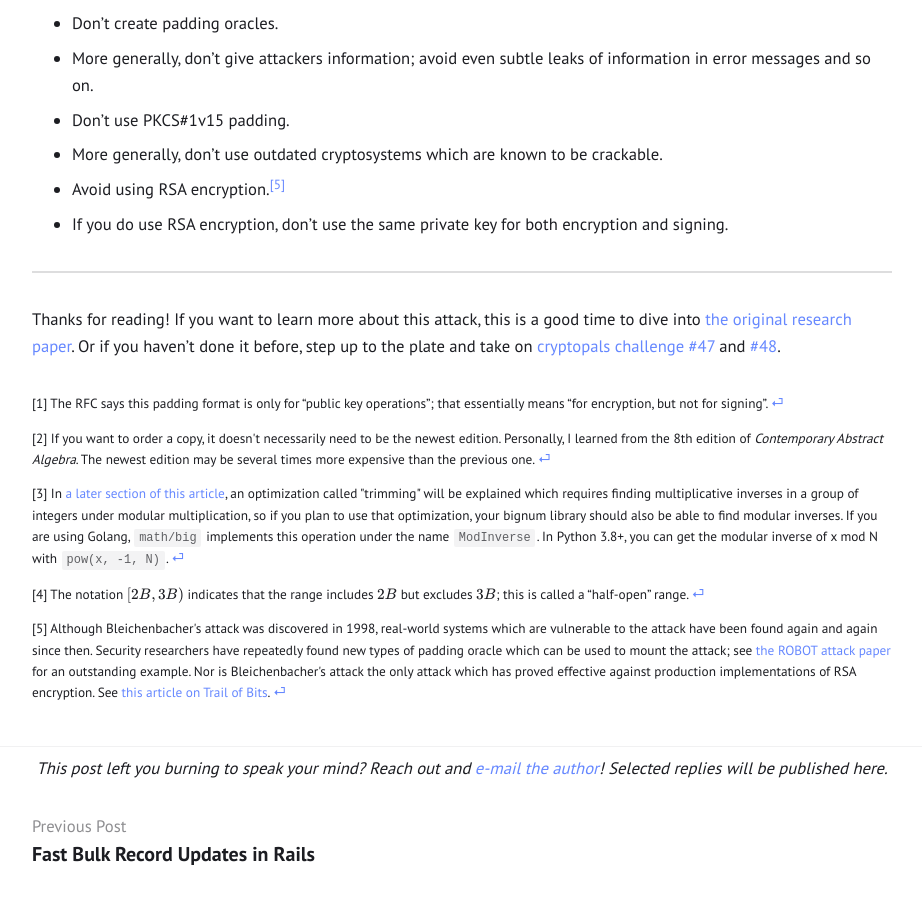
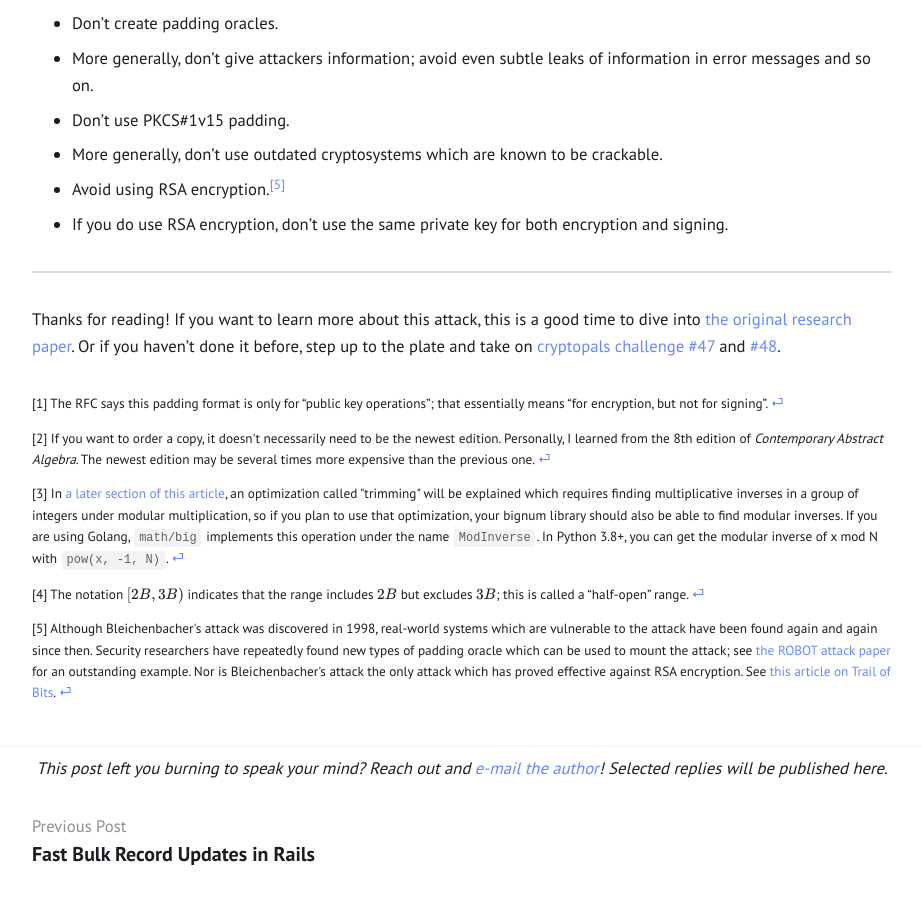
Before and after one commit to alexdowad/alexdowad.github.io, a Jekyll site: the page built from _posts/2025-02-12-understanding-bleichenbackers-crypto98-rsa-attack.markdown, in a window 1280 px wide and 900 px high, scrolled down 7826 px. Shown: the whole window, without its empty margins (178-1100 px from the left). Built offline with Jekyll 4.4.1, drawn with Linux system fonts in a browser that asks for light colours.

Commit message:
Tweak footnote on Bleichenbacher

```diff
--- a/_posts/2025-02-12-understanding-bleichenbackers-crypto98-rsa-attack.markdown
+++ b/_posts/2025-02-12-understanding-bleichenbackers-crypto98-rsa-attack.markdown
@@ -260,4 +260,4 @@ Thanks for reading! If you want to learn more about this attack, this is a good
 
 <p id='footnote4' style='font-size: 0.8em'>[4] The notation <span class="katex"><span class="katex-html" aria-hidden="true"><span class="base"><span class="strut" style="height: 1em; vertical-align: -0.25em;"></span><span class="mopen">[</span><span class="mord">2</span><span class="mord mathnormal" style="margin-right: 0.0502em;">B</span><span class="mpunct">,</span><span class="mspace" style="margin-right: 0.1667em;"></span><span class="mord">3</span><span class="mord mathnormal" style="margin-right: 0.0502em;">B</span><span class="mclose">)</span></span></span></span> indicates that the range includes <span class="katex"><span class="katex-html" aria-hidden="true"><span class="base"><span class="strut" style="height: 0.6833em;"></span><span class="mord">2</span><span class="mord mathnormal" style="margin-right: 0.0502em;">B</span></span></span></span> but excludes <span class="katex"><span class="katex-html" aria-hidden="true"><span class="base"><span class="strut" style="height: 0.6833em;"></span><span class="mord">3</span><span class="mord mathnormal" style="margin-right: 0.0502em;">B</span></span></span></span>; this is called a “half-open” range. <a href='#fnref4'>⏎</a></p>
 
-<p id='footnote5' style='font-size: 0.8em'>[5] Although Bleichenbacher's attack was discovered in 1998, real-world systems which are vulnerable to the attack have been found again and again since then. Security researchers have repeatedly found new types of padding oracle which can be used to mount the attack; see <a href='https://robotattack.org/'>the ROBOT attack paper</a> for an outstanding example. Nor is Bleichenbacher's attack the only attack which has proved effective against production implementations of RSA encryption. See <a href='https://blog.trailofbits.com/2019/07/08/fuck-rsa/'>this article on Trail of Bits</a>. <a href='#fnref5'>⏎</a></p>
+<p id='footnote5' style='font-size: 0.8em'>[5] Although Bleichenbacher's attack was discovered in 1998, real-world systems which are vulnerable to the attack have been found again and again since then. Security researchers have repeatedly found new types of padding oracle which can be used to mount the attack; see <a href='https://robotattack.org/'>the ROBOT attack paper</a> for an outstanding example. Nor is Bleichenbacher's attack the only attack which has proved effective against RSA encryption. See <a href='https://blog.trailofbits.com/2019/07/08/fuck-rsa/'>this article on Trail of Bits</a>. <a href='#fnref5'>⏎</a></p>
```
